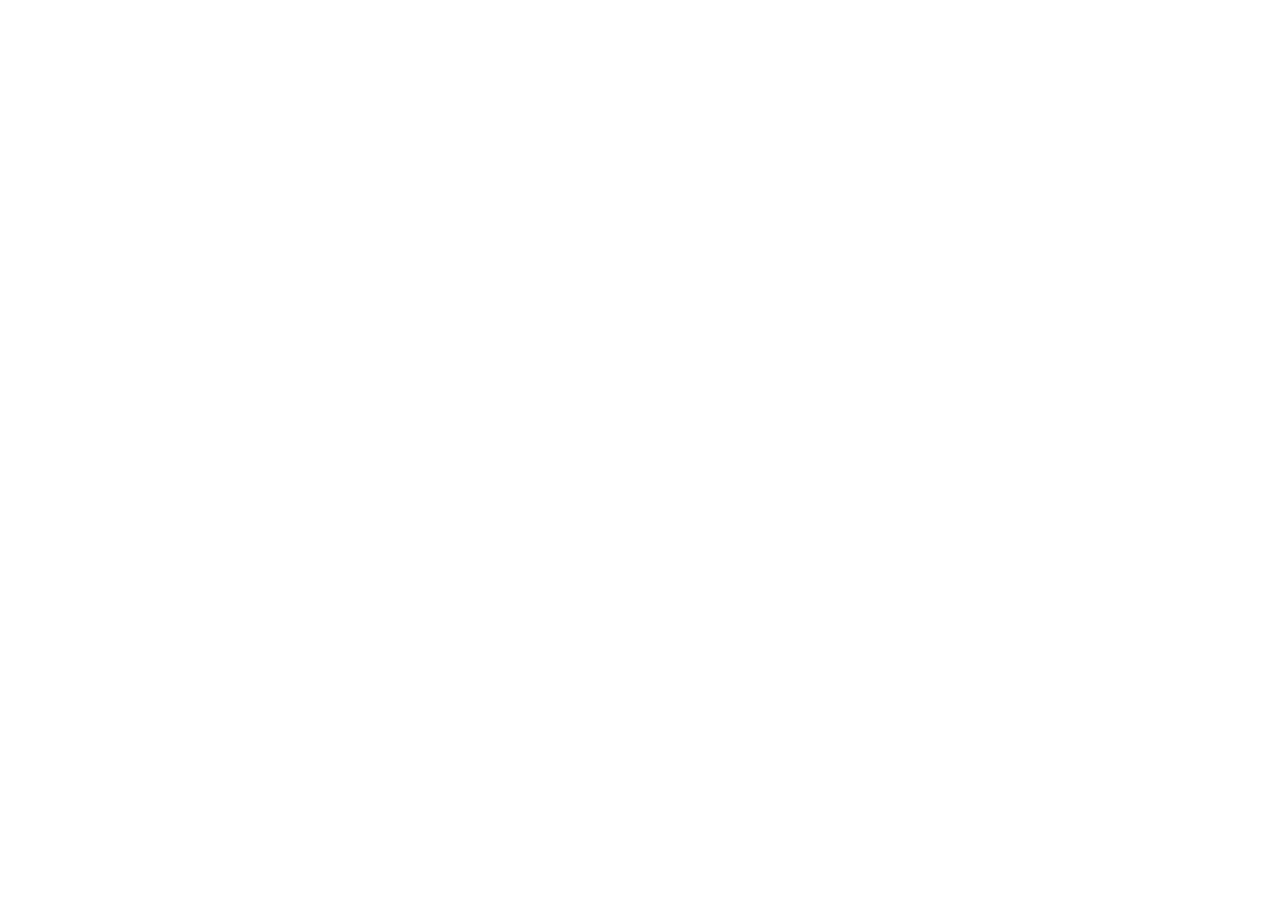
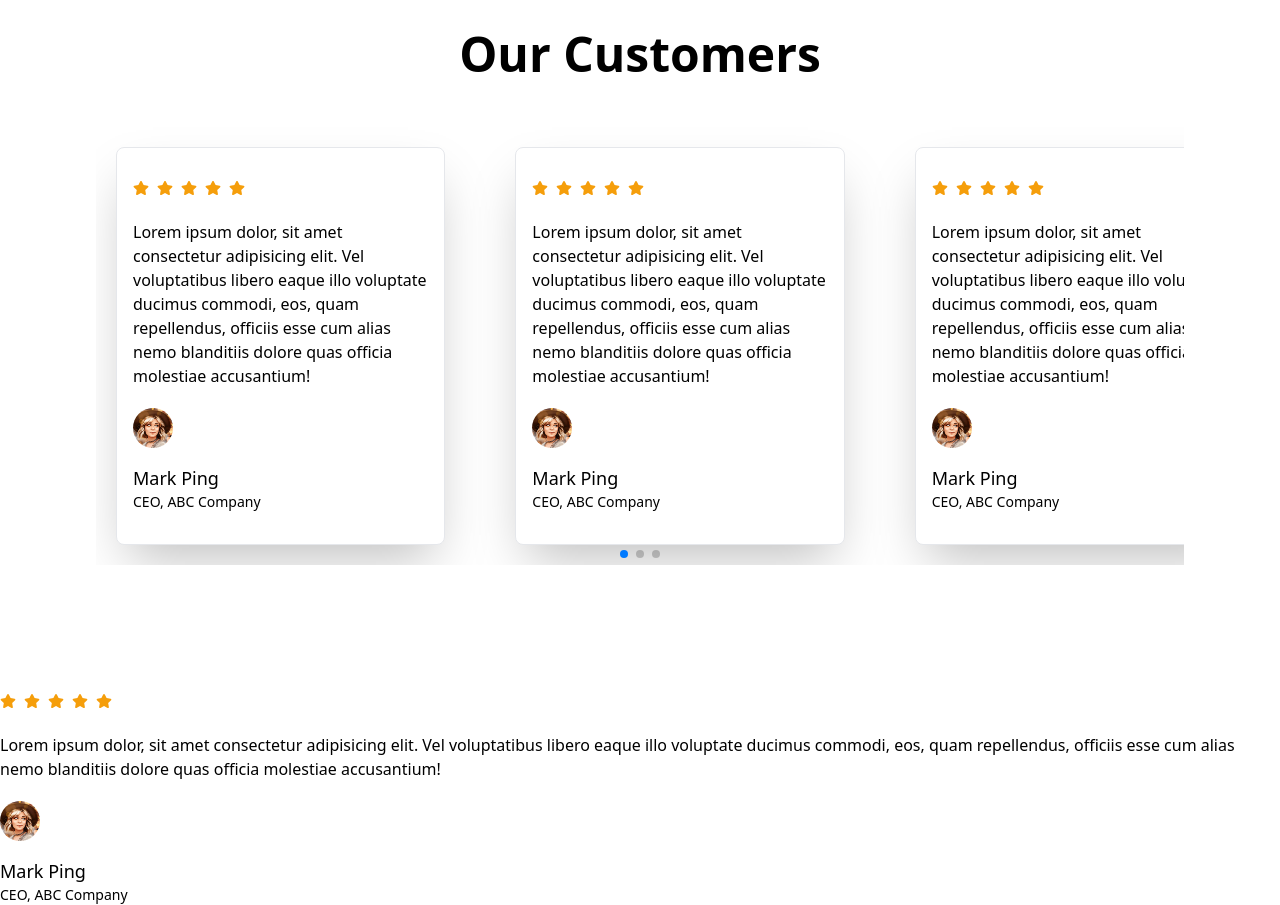
Before and after one commit to DevOpsMansa/MERN-bookStore-frontEnd, a React (Vite) app: page / in a window 1280 px wide. Shown: the part 2220-3125 px from the top of the page. Before the commit the page ends 2241 px from the top, so only its background shows below. Built offline with nearby package versions, Linux system fonts and the light colour scheme; no server answers.

Commit message:
Twentyth commit: Updated customer review and READNE to reflect current unresolved errors

```diff
--- a/package.json
+++ b/package.json
@@ -11,6 +11,7 @@
   },
   "dependencies": {
     "firebase": "^10.9.0",
+    "flowbite": "^2.3.0",
     "flowbite-react": "^0.7.5",
     "localforage": "^1.10.0",
     "match-sorter": "^6.3.4",
--- /dev/null
+++ b/src/components/ReviewCard.jsx
@@ -0,0 +1,34 @@
+import React from 'react'
+// react icons
+import { FaStar } from 'react-icons/fa6'
+import { Avatar } from 'flowbite-react';
+import profile from "../assets/profile.jpg"
+
+const ReviewCard = () => {
+    return (
+        <div className='space-y-6'>
+            <div className='text-amber-500 flex gap-2'>
+                <FaStar />
+                <FaStar />
+                <FaStar />
+                <FaStar />
+                <FaStar />
+            </div>
+
+            {/* texts */}
+            <div className='mt-7'>
+                <p className='mb-5'>Lorem ipsum dolor, sit amet consectetur adipisicing elit. Vel voluptatibus libero eaque illo voluptate ducimus commodi, eos, quam repellendus, officiis esse cum alias nemo blanditiis dolore quas officia molestiae accusantium!</p>
+                <Avatar
+                    alt="avatar of Jese"
+                    img={profile}
+                    rounded
+                    className='w-10 mb-4'
+                />
+                <h5 className='text-lg font-medium'>Mark Ping</h5>
+                <p className='text-sm'> CEO, ABC Company</p>
+            </div>
+        </div>
+    )
+}
+
+export default ReviewCard
--- /dev/null
+++ b/src/home/Review.jsx
@@ -0,0 +1,92 @@
+import React from 'react';
+import { Swiper, SwiperSlide } from 'swiper/react'; // Import Swiper React components
+import 'swiper/css'; // Import Swiper styles
+import 'swiper/css/pagination'; // Import pagination styles
+import { Pagination } from 'swiper/modules'; // Import pagination module
+import { FaStar } from 'react-icons/fa'; // Import star icon from react-icons library
+import { Avatar } from 'flowbite-react'; // Import Avatar component from flowbite-react library
+import profile from "../assets/profile.jpg"; // Import profile image
+import ReviewCard from '../components/ReviewCard'; // Import ReviewCard component
+
+const Review = () => {
+    return (
+        <div className='my-12 px-4 lg:px-24'>
+            <h2 className='text-5xl font-bold text-center mb-10 leading-snug'>Our Customers</h2>
+
+            {/* Swiper component for reviews */}
+            <Swiper
+                slidesPerView={1}
+                spaceBetween={30}
+                pagination={{
+                    clickable: true,
+                }}
+                modules={[Pagination]}
+                breakpoints={{
+                    640: {
+                        slidesPerView: 1,
+                        spaceBetween: 20,
+                    },
+                    768: {
+                        slidesPerView: 2,
+                        spaceBetween: 40,
+                    },
+                    1024: {
+                        slidesPerView: 3,
+                        spaceBetween: 50,
+                    },
+                }}
+                className="mySwiper"
+            >
+                {/* First Swiper slide */}
+                <SwiperSlide className='shadow-2xl bg-white py-8 px-4 md:m-5 rounded-lg border'>
+                    <div className='space-y-6'>
+                        {/* Star rating */}
+                        <div className='text-amber-500 flex gap-2'>
+                            <FaStar />
+                            <FaStar />
+                            <FaStar />
+                            <FaStar />
+                            <FaStar />
+                        </div>
+
+                        {/* Review text */}
+                        <div className='mt-7'>
+                            <p className='mb-5'>Lorem ipsum dolor, sit amet consectetur adipisicing elit. Vel voluptatibus libero eaque illo voluptate ducimus commodi, eos, quam repellendus, officiis esse cum alias nemo blanditiis dolore quas officia molestiae accusantium!</p>
+
+                            {/* Avatar of the reviewer */}
+                            <Avatar
+                                alt="avatar of Jese"
+                                img={profile}
+                                rounded
+                                className='w-10 mb-4'
+                            />
+                            {/* Reviewer name and designation */}
+                            <h5 className='text-lg font-medium'>Mark Ping</h5>
+                            <p className='text-sm'> CEO, ABC Company</p>
+                        </div>
+                    </div>
+                </SwiperSlide>
+
+                {/* Remaining Swiper slides */}
+                <SwiperSlide className='shadow-2xl bg-white py-8 px-4 md:m-5 rounded-lg border'>
+                    <ReviewCard />
+                </SwiperSlide>
+                <SwiperSlide className='shadow-2xl bg-white py-8 px-4 md:m-5 rounded-lg border'>
+                    <ReviewCard />
+                </SwiperSlide>
+                <SwiperSlide className='shadow-2xl bg-white py-8 px-4 md:m-5 rounded-lg border'>
+                    <ReviewCard />
+                </SwiperSlide>
+                {/* Empty slide */}
+                <SwiperSlide className='shadow-2xl bg-white py-8 px-4 md:m-5 rounded-lg border'>
+                    {/* This slide is empty */}
+                </SwiperSlide>
+            </Swiper>
+
+            {/* Empty div for spacing */}
+            <div className='h-20'></div>
+        </div>
+    );
+}
+
+export default Review;
--- a/src/home/home.jsx
+++ b/src/home/home.jsx
@@ -4,9 +4,8 @@ import BestSellerBooks from './BestSellerBooks';
 import FavBook from "./FavBook";
 import PromoBanner from "./PromoBanner";
 import OtherBooks from "./OtherBooks";
-
-
-
+import Review from "../home/Review";
+import ReviewCard from '../components/ReviewCard';
 
 
 const Home = () => {
@@ -17,6 +16,8 @@ const Home = () => {
       <FavBook/>
       <PromoBanner/>
       <OtherBooks/>
+      <Review/>
+      <ReviewCard/>
     </div>
   );
 };
```
Also changed, not shown: 2 other files (tests, documents, lock files or other folders).
